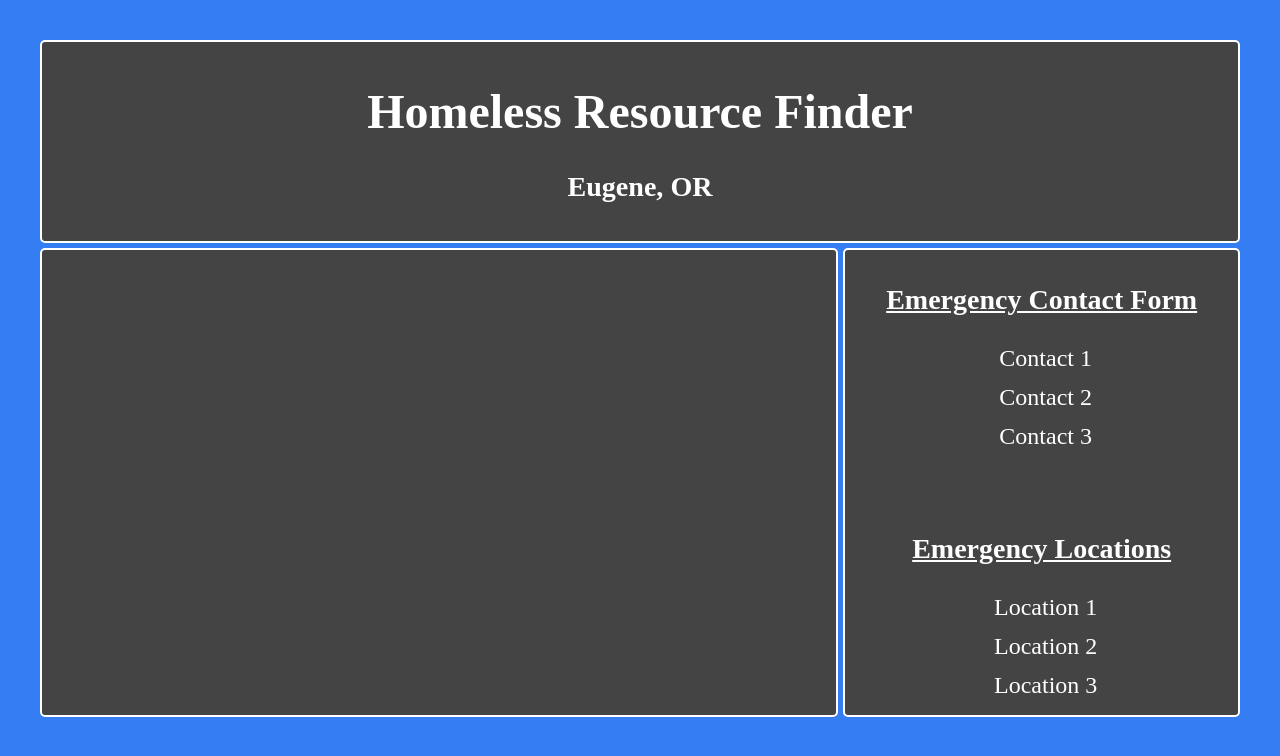
After one commit to Hack4Eugene/homeless-resource-finder-dont-spoil-endgame-2019, a Flask app: template templates/userselection.html in a window 1280 px wide. The commit adds this page. Shown: the top 756 px of the page. Run offline with Flask 2, Linux system fonts and the light colour scheme; the template is opened without the code that fills it, so the values that code supplies are empty.

Commit message:
Updated template files

```diff
--- a/backend/main.py
+++ b/backend/main.py
@@ -62,6 +62,10 @@ class CreateDictionary:
 @app.route("/")
 @app.route("/about", methods=['POST'])
 def aboutForm():
+    return flask.render_template("about.html")
+
+@app.route("/index", methods=['POST'])
+def index():
     """
     The default page which is a search page that allows the client to send various amounts of information
     to the server in order to check whether or not the requested resource is in the database. Redirects to
@@ -82,9 +86,7 @@ def aboutForm():
         # Append any found database entries into an empty list
         orgs_list.append(i)
     print(orgs_list)
-    return flask.render_template("about.html")
-
-#@app.route("/index")
+    return flask.render_template("index.html")
 #def
 
 # def get_rating(party_id):
--- a/templates/index.html
+++ b/templates/index.html
@@ -22,6 +22,7 @@
               style="padding: 20px 28px 20px 28px; "
               type="button"
               id="beds"
+              onclick="window.location.href = 'http://localhost:5000/beds';"
             >
               Beds
             </button>
@@ -30,6 +31,7 @@
               style="padding: 20px 30px 20px 30px; "
               type="button"
               id="food"
+              onclick="window.location.href = 'http://localhost:5000/food';"
             >
               Food
             </button>
@@ -38,6 +40,7 @@
               style="padding: 20px 20px 20px 20px; "
               type="button"
               id="clinics"
+              onclick="window.location.href = 'http://localhost:5000/clinics';"
             >
               Clinics
             </button>
--- /dev/null
+++ b/templates/userselection.html
@@ -0,0 +1,35 @@
+<!DOCTYPE html>
+<html lang="en">
+  <head>
+    <meta charset="UTF-8" />
+    <meta name="viewport" content="width=device-width, initial-scale=1.0" />
+    <meta http-equiv="X-UA-Compatible" content="ie=edge" />
+    <title>Homeless Resource Finder</title>
+    <link rel="stylesheet" href="./stylesheets/gallery.css" />
+  </head>
+  <body>
+    <div class="container">
+      <div class="Menu Header">
+        <h1>Homeless Resource Finder</h1>
+        <h3>Eugene, OR</h3>
+      </div>
+      <div class="Menu Resources">
+        <!-- IDEA: Here is where we will inject the appropriate DB data -->
+      </div>
+      <div class="Menu ContactForm">
+        <h2 style="text-decoration:underline; font-size:28px;">
+          Emergency Contact Form
+        </h2>
+        <a href="#">Contact 1</a> <a href="#">Contact 2</a>
+        <a href="#">Contact 3</a> <br />
+        <br />
+        <h2 style="text-decoration:underline; font-size:28px;">
+          Emergency Locations
+        </h2>
+        <a href="#">Location 1</a> <a href="#">Location 2</a>
+        <a href="#">Location 3</a>
+      </div>
+    </div>
+    <script src="http://code.jquery.com/jquery-latest.min.js"></script>
+  </body>
+</html>
```
Also changed, not shown: templates/about.html (+7 -2 lines).
